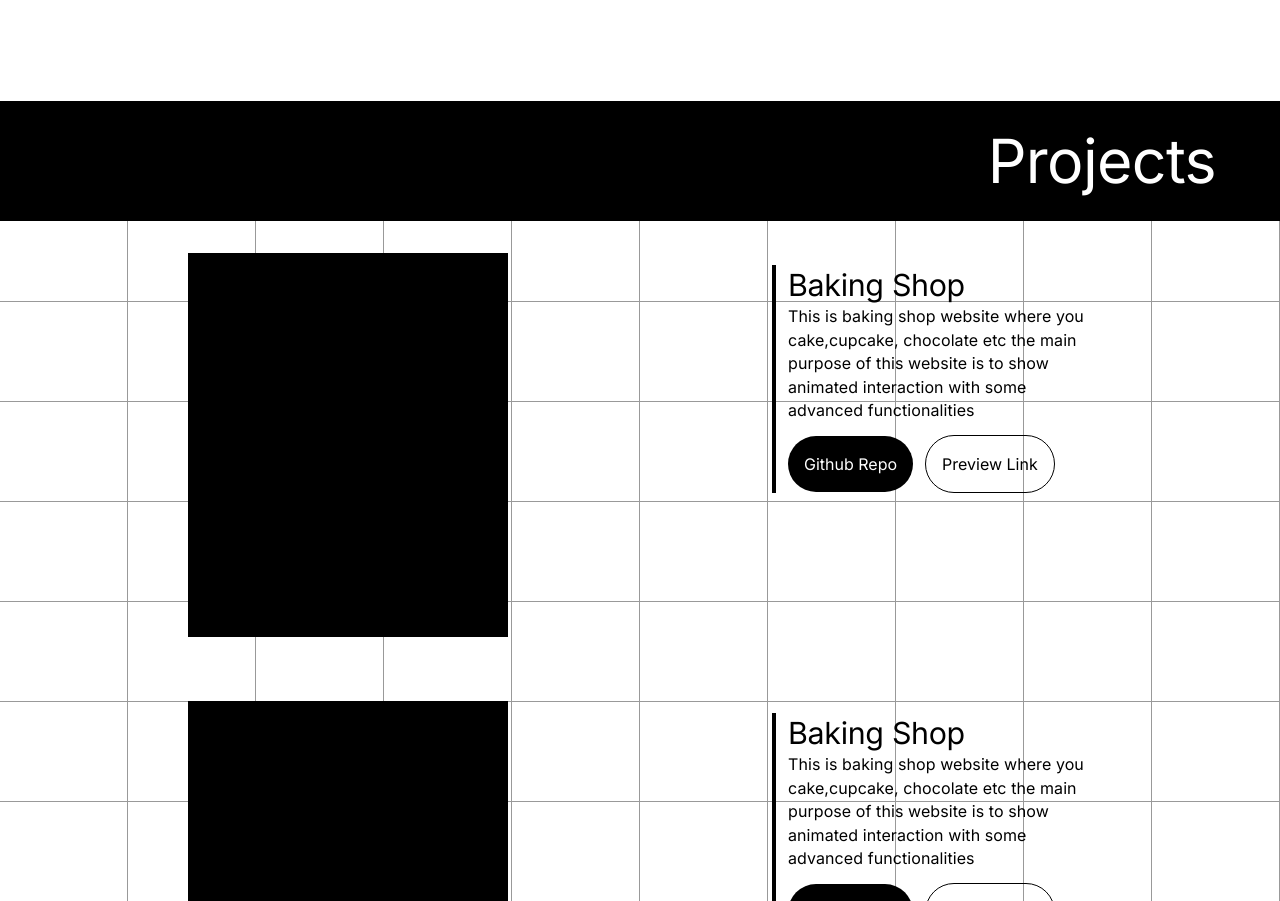
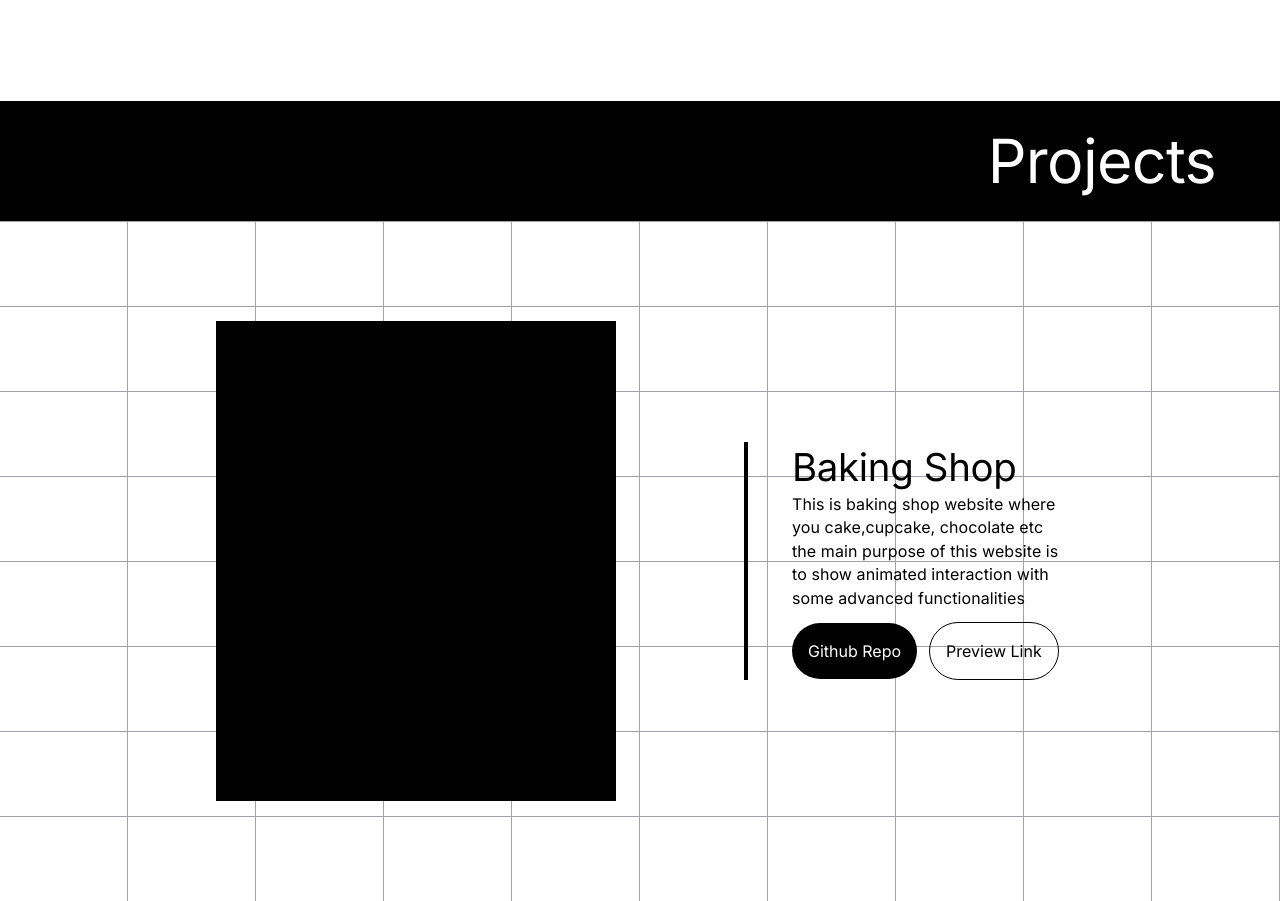
Before and after one commit to SheikhArman100/Personal-Portfolio, a Next.js app: page / in a window 1280 px wide. Shown: the part 1499-2400 px from the top of the page. Built offline with nearby package versions, Linux system fonts and the light colour scheme.

Commit message:
added project template

```diff
--- a/app/globals.css
+++ b/app/globals.css
@@ -66,4 +66,24 @@
   .label {
     @apply text-[0.8rem] leading-[1.14rem] tracking-[0.012rem];
   }
+  .project {
+    /* Top margin: 50vh minus 7.5rem */
+    margin-top: calc(50vh - 7.5rem);
+
+    /* Bottom margin: 50vh minus 7.5rem */
+    margin-bottom: calc(50vh - 7.5rem);
+  }
+  .hidden-scroll:-webkit-scrollbar {
+    display: none;
+  }
+
+  /* Firefox */
+  .hidden-scroll {
+    scrollbar-width: none;
+  }
+
+  /* Edge and IE */
+  .hidden-scroll {
+    -ms-overflow-style: none;
+  }
 }
--- a/components/Grid.jsx
+++ b/components/Grid.jsx
@@ -2,7 +2,7 @@ import React from 'react'
 
 const Grid = () => {
   return (
-    <div className='h-screen w-full grid grid-cols-6 md:grid-cols-10 grid-rows-8 '>
+    <div className='h-[calc(100vh-7.5rem)] w-full grid grid-cols-6 md:grid-cols-10 grid-rows-8 '>
       {Array.from({ length: 48 }, (_, index) => (
         <div
           key={index}
@@ -12,7 +12,7 @@ const Grid = () => {
       {Array.from({ length: 80 }, (_, index) => (
         <div
           key={index}
-          className='hidden md:block border-r-[0.5px] border-t-[0.5px] border-black/40'
+          className='hidden md:block border-r-[0.5px] border-t-[0.5px] border-zinc-400'
         />
       ))}
     </div>
--- a/sections/Projects.jsx
+++ b/sections/Projects.jsx
@@ -4,17 +4,17 @@ import React from 'react'
 
 const Projects = () => {
   return (
-    <article className='relative h-screen w-full overflow-hidden'>
-      <Grid />
-      <section className='absolute left-0 top-0 flex min-h-screen w-full flex-col'>
-        <MarqueeTitle />
-        <div className='flex w-full flex-1 flex-col o overflow-y-auto overflow-scroll'>
+    <article className='relative'>
+
+
+      <MarqueeTitle/>
+      <Grid/>
+      <section className='absolute top-[7.5rem] left-0 hidden-scroll h-[calc(100vh-7.5rem)] w-full  overflow-hidden overflow-y-auto'>
         <Project />
         <Project />
         <Project />
         <Project />
         <Project />
-        </div>
       </section>
     </article>
   )
@@ -31,20 +31,26 @@ const MarqueeTitle = () => {
 }
 const Project = () => {
   return (
-    <div className='flex w-full flex-1 flex-col md:flex-row px-[3.5rem] py-8'>
-      <div className='aspect-[1/1.2] w-80 bg-black mx-auto'></div>
-      <div className='relative mt-3 h-full w-full max-w-[20rem] mx-auto flex-1 '>
+    <div className='flex h-[calc(100vh-7.5rem)] w-full items-center justify-center '>
+      <div className='flex flex-col md:flex-row md:items-center gap-3 md:gap-x-8 lg:gap-x-[5rem] xl:gap-x-[8rem]'>
+        <div className='mx-auto aspect-[1/1.2] w-80 lg:w-[25rem] bg-black'></div>
+        <div className='relative mx-auto  h-full w-full max-w-[20rem] flex-1 '>
           <div className='absolute h-full w-1  bg-black' />
-        <div className='ml-4   '>
-          <h4 className='heading-4'>Baking Shop</h4>
+          <div className='ml-8 lg:ml-12   '>
+            <h3 className='heading-3'>Baking Shop</h3>
             <p className='body '>
               This is baking shop website where you cake,cupcake, chocolate etc
               the main purpose of this website is to show animated interaction
               with some advanced functionalities
             </p>
-          <div className='flex items-center gap-x-3 mt-3'>
-            <Link href="/" className='p-4 bg-black text-white rounded-full'>Github Repo</Link>
-            <Link href="/" className='p-4 border border-black rounded-full'>Preview Link</Link>
+            <div className='mt-3 flex items-center gap-x-3'>
+              <Link href='/' className='rounded-full bg-black p-4 text-white'>
+                Github Repo
+              </Link>
+              <Link href='/' className='rounded-full border border-black p-4'>
+                Preview Link
+              </Link>
+            </div>
           </div>
         </div>
       </div>
```
Lines whose indentation alone changed are shown as unchanged.
